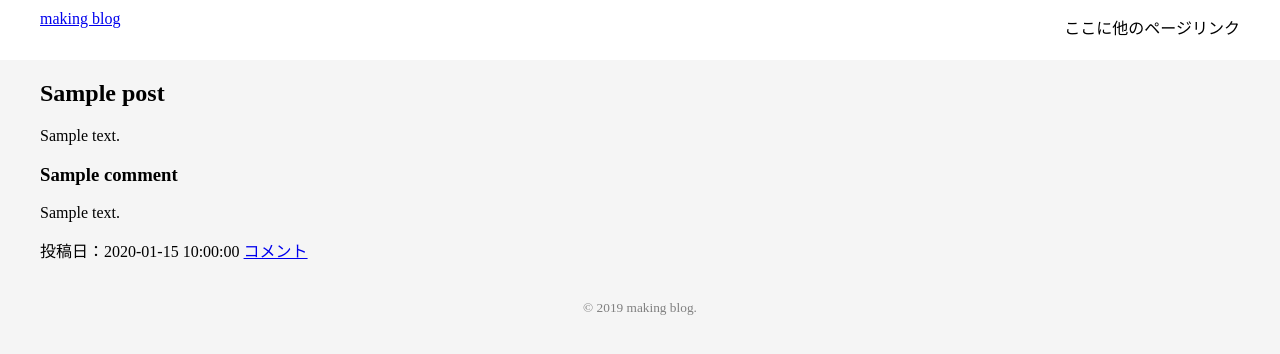
After one commit to akkino/making_blog, a PHP site: page /making_blog_design.php in a window 1280 px wide. The commit adds this page. Shown: the top 354 px of the page. Run offline with PHP 8.4, Linux system fonts and the light colour scheme; tables that the repository leaves empty hold one stand-in row (values such as "Sample post").

Commit message:
記事ページ基礎完成

```diff
--- /dev/null
+++ b/create_table_making_blog_post.sql
@@ -0,0 +1,6 @@
+CREATE TABLE post (
+  id INT AUTO_INCREMENT NOT NULL PRIMARY KEY,
+  title VARCHAR(100),
+  content text,
+  created_at TIMESTAMP NOT NULL DEFAULT CURRENT_TIMESTAMP
+);
--- /dev/null
+++ b/making_blog_design.php
@@ -0,0 +1,81 @@
+<!DOCTYPE html>
+<?php
+  function h($str) {
+    return htmlspecialchars($str, ENT_QUOTES, 'UTF-8');
+  }
+
+  $host = 'localhost';
+  $username = 'root';
+  $password = '';
+  $db_name = 'making_blog';
+
+  $database = mysqli_connect($host, $username, $password, $db_name);
+
+  if ($database == false) {
+    die('Connect Error (' . mysqli_connect_errno() . ') ' . mysqli_connect_error());
+  }
+
+  $charset = 'utf8';
+  mysqli_set_charset($database, $charset);
+
+  //ここにMysqlを使った処理を書く
+
+  //記事の取得
+  $blog_id = 1;
+  $sql = 'SELECT * FROM post
+    WHERE id = ' . $blog_id . '';
+  $result = mysqli_query($database, $sql);
+  $blog_data = mysqli_fetch_assoc($result);
+
+  //コメントの取得
+  $sql = 'SELECT * FROM comment
+    WHERE post_id = ' . $blog_id . '
+    ORDER BY id DESC';
+  $result = mysqli_query($database, $sql);
+  while ($row = mysqli_fetch_assoc($result)) {
+    $blog_comment[] = $row;
+  }
+
+  mysqli_close($database);
+ ?>
+
+<html lang="ja">
+  <head>
+    <meta charset="utf-8">
+    <title>making_blog | 自分のブログを作ってみよう！</title>
+    <link rel ="stylesheet" href="making_blog.css">
+  </head>
+  <body>
+    <header>
+      <div id="header">
+        <div id="logo">
+          <a href="./making_blog_index.php">making blog</a>
+        </div>
+        <nav>
+          ここに他のページリンク
+        </nav>
+      </div>
+    </header>
+    <div class="wrapper">
+      <div id="main">
+        <div class="post">
+          <h2><?php echo $blog_data['title'] ?></h2>
+          <p><?php echo ($blog_data['content']) ?></p>
+          <?php foreach ($blog_comment as $comment) {?>
+            <div class="comment">
+              <h3><?php echo ($comment['name']) ?></h3>
+              <p><?php echo ($comment['content']) ?></p>
+            </div>
+          <?php } ?>
+          <p class="commment_link">
+            投稿日：<?php echo $blog_data['created_at'] ?>
+            <a href="comment.php?id=<?php echo $blog_data['id'] ?>">コメント</a>
+          </p>
+        </div>
+      </div>
+    </div>
+    <footer>
+      <small>© 2019 making blog.</small>
+    </footer>
+  </body>
+</html>
```
Also changed, not shown: create_table_making_blog_comment.sql (added, +7 -0 lines), making_blog_index.php (+30 -1 lines).
